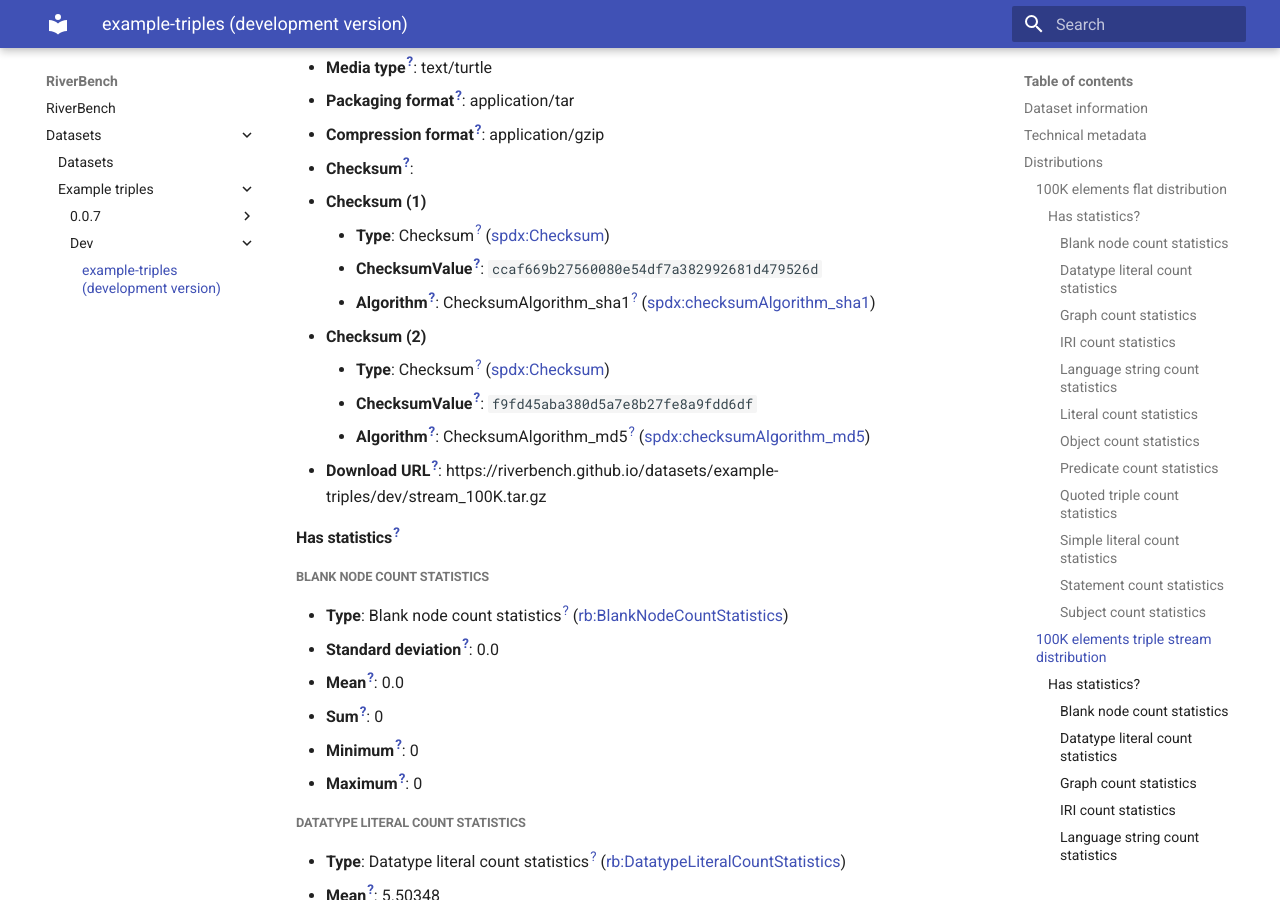
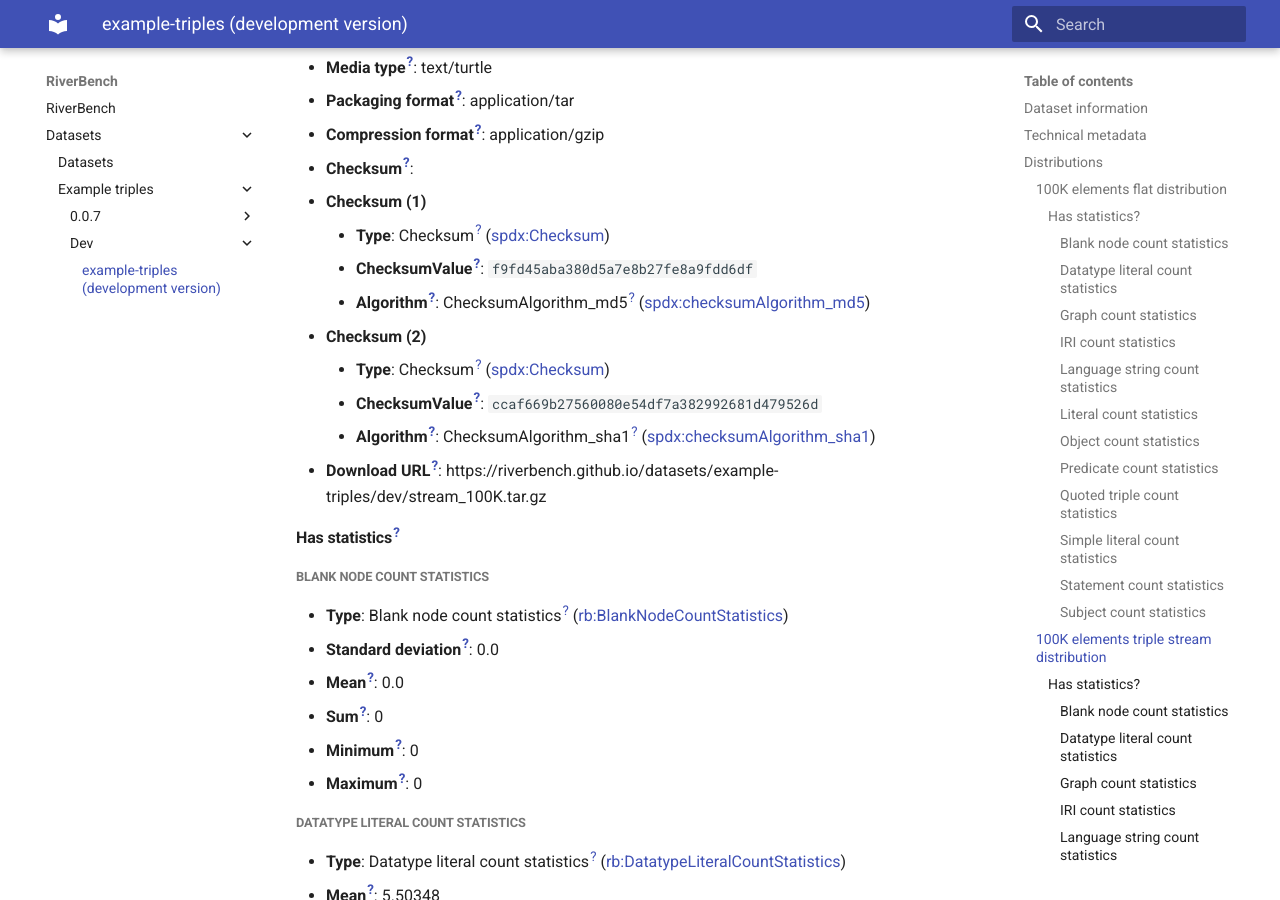
Before and after one commit to RiverBench/riverbench.github.io, an MkDocs documentation site: the page built from docs/datasets/example-triples/dev/index.md, in a window 1280 px wide and 900 px high, scrolled down 5365 px. Built offline with MkDocs 1.6.1 and Material for MkDocs 9.7.7, drawn with Linux system fonts in a browser that asks for light colours.

```diff
--- a/docs/datasets/example-triples/dev/index.md
+++ b/docs/datasets/example-triples/dev/index.md
@@ -186,12 +186,12 @@ This is an example dataset that is a triple stream.
 - **Checksum<sup>[?](## "The checksum property provides a mechanism that can be used to verify that the contents of a File or Package have not changed.")</sup>**:
   - **Checksum (1)**
     - **Type**: Checksum<sup>[?](## "A Checksum is value that allows the contents of a file to be authenticated. Even small changes to the content of the file will change its checksum. This class allows the results of a variety of checksum and cryptographic message digest algorithms to be represented.")</sup> ([spdx:Checksum](http://spdx.org/rdf/terms#Checksum))
+    - **ChecksumValue<sup>[?](## "The checksumValue property provides a lower case hexidecimal encoded digest value produced using a specific algorithm.")</sup>**: `f9fd45aba380d5a7e8b27fe8a9fdd6df`
+    - **Algorithm<sup>[?](## "Identifies the algorithm used to produce the subject Checksum. Currently, SHA-1 is the only supported algorithm. It is anticipated that other algorithms will be supported at a later time.")</sup>**: ChecksumAlgorithm_md5<sup>[?](## "Indicates the algorithm used was MD5")</sup> ([spdx:checksumAlgorithm_md5](http://spdx.org/rdf/terms#checksumAlgorithm_md5))
+  - **Checksum (2)**
+    - **Type**: Checksum<sup>[?](## "A Checksum is value that allows the contents of a file to be authenticated. Even small changes to the content of the file will change its checksum. This class allows the results of a variety of checksum and cryptographic message digest algorithms to be represented.")</sup> ([spdx:Checksum](http://spdx.org/rdf/terms#Checksum))
     - **ChecksumValue<sup>[?](## "The checksumValue property provides a lower case hexidecimal encoded digest value produced using a specific algorithm.")</sup>**: `ccaf669b27560080e54df7a382992681d479526d`
     - **Algorithm<sup>[?](## "Identifies the algorithm used to produce the subject Checksum. Currently, SHA-1 is the only supported algorithm. It is anticipated that other algorithms will be supported at a later time.")</sup>**: ChecksumAlgorithm_sha1<sup>[?](## "Indicates the algorithm used was SHA-1")</sup> ([spdx:checksumAlgorithm_sha1](http://spdx.org/rdf/terms#checksumAlgorithm_sha1))
-  - **Checksum (2)**
-    - **Type**: Checksum<sup>[?](## "A Checksum is value that allows the contents of a file to be authenticated. Even small changes to the content of the file will change its checksum. This class allows the results of a variety of checksum and cryptographic message digest algorithms to be represented.")</sup> ([spdx:Checksum](http://spdx.org/rdf/terms#Checksum))
-    - **ChecksumValue<sup>[?](## "The checksumValue property provides a lower case hexidecimal encoded digest value produced using a specific algorithm.")</sup>**: `f9fd45aba380d5a7e8b27fe8a9fdd6df`
-    - **Algorithm<sup>[?](## "Identifies the algorithm used to produce the subject Checksum. Currently, SHA-1 is the only supported algorithm. It is anticipated that other algorithms will be supported at a later time.")</sup>**: ChecksumAlgorithm_md5<sup>[?](## "Indicates the algorithm used was MD5")</sup> ([spdx:checksumAlgorithm_md5](http://spdx.org/rdf/terms#checksumAlgorithm_md5))
 - **Download URL<sup>[?](## "The URL of the downloadable file in a given format. E.g. CSV file or RDF file. The format is indicated by the distribution's dct:format and/or dcat:mediaType.")</sup>**: https://riverbench.github.io/datasets/example-triples/dev/stream_100K.tar.gz
 
 #### Has statistics<sup>[?](## "Has a dataset statistics object")</sup>
```
